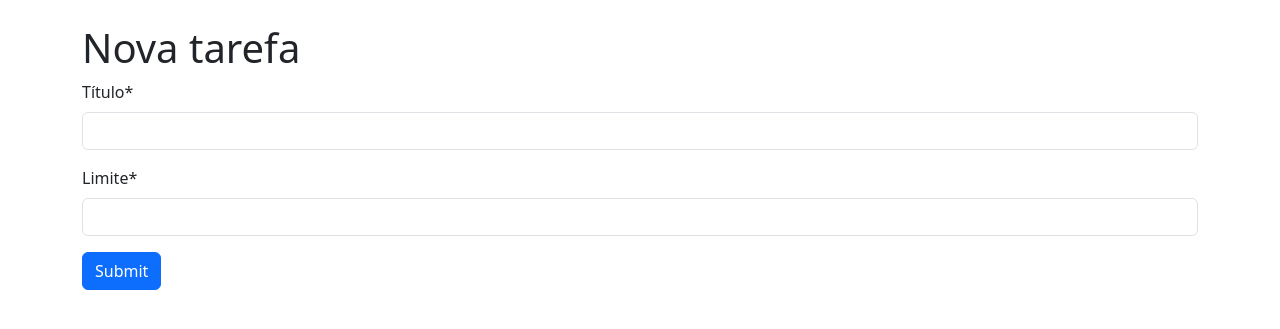
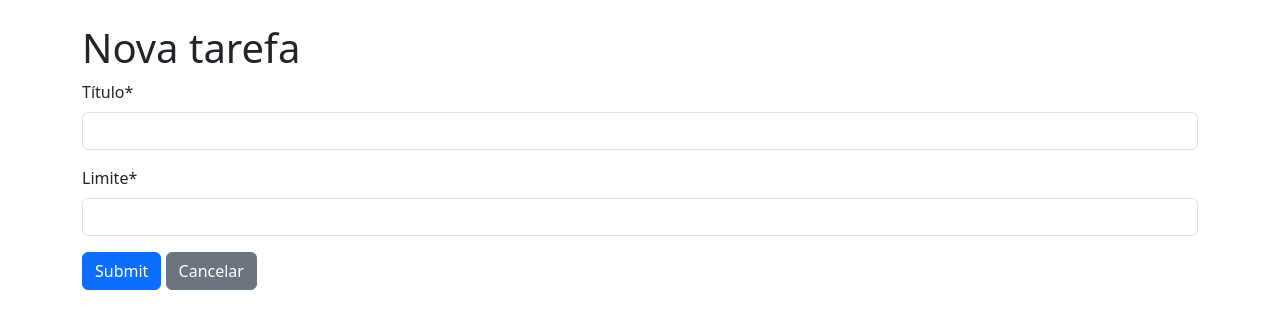
Before and after one commit to ramirezgfilho/todo_django, a Django app: page /create in a window 1280 px wide. Shown: the part 56-385 px from the top of the page. Run offline with Django 5.2, Linux system fonts and the light colour scheme; some libraries are stand-ins or nearby versions.

Commit message:
add cancel button todo_form

```diff
--- a/todos/templates/todos/todo_form.html
+++ b/todos/templates/todos/todo_form.html
@@ -27,6 +27,7 @@
             {% csrf_token %}
             {{ form|crispy }}
             <button type="submit" value="submit" class="btn btn-primary">Submit</button>
+            <a href="{% url 'todo_list' %}" class="btn btn-secondary">Cancelar</a>
         </form>
 
 
```
